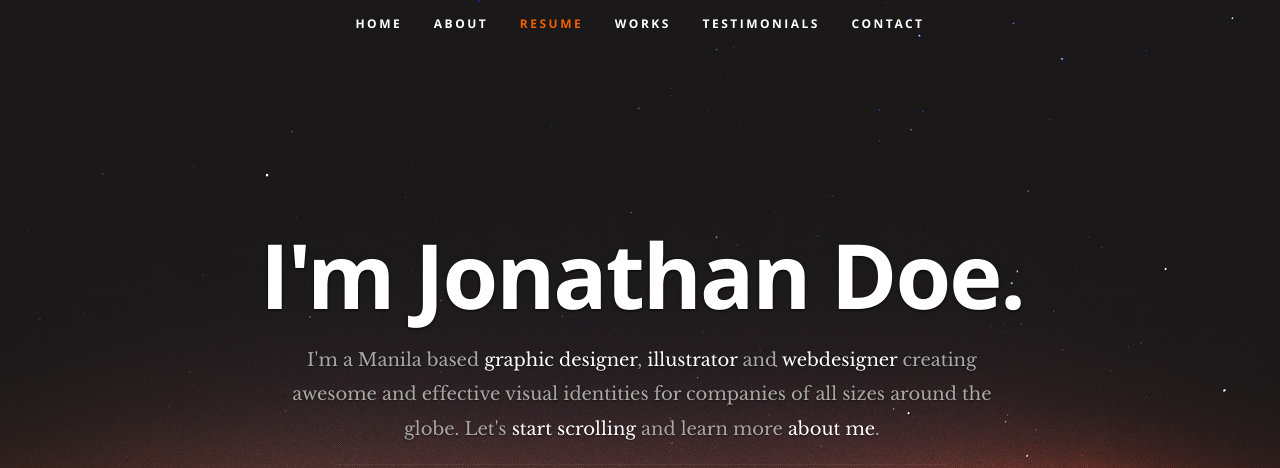
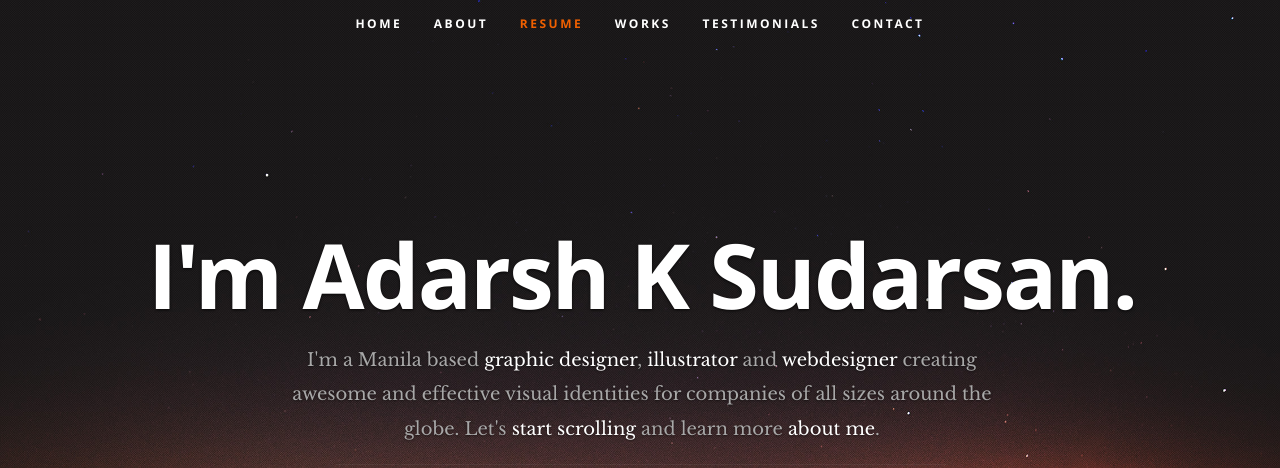
Before and after one commit to adarshksudarsan/adarshksudarsan.github.io, a plain HTML site: page index.html in a window 1280 px wide. Shown: the top 468 px of the page. Drawn offline with nearby package versions, Linux system fonts and the light colour scheme.

Commit message:
changed name in line 59

```diff
--- a/index.html
+++ b/index.html
@@ -56,7 +56,7 @@
 
       <div class="row banner">
          <div class="banner-text">
-            <h1 class="responsive-headline">I'm Jonathan Doe.</h1>
+            <h1 class="responsive-headline">I'm Adarsh K Sudarsan.</h1>
             <h3>I'm a Manila based <span>graphic designer</span>, <span>illustrator</span> and <span>webdesigner</span> creating awesome and
             effective visual identities for companies of all sizes around the globe. Let's <a class="smoothscroll" href="#about">start scrolling</a>
             and learn more <a class="smoothscroll" href="#about">about me</a>.</h3>
```
